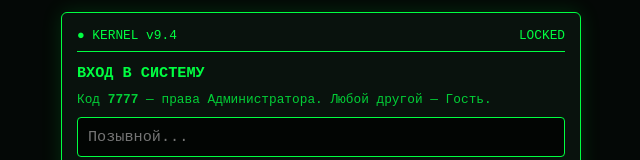
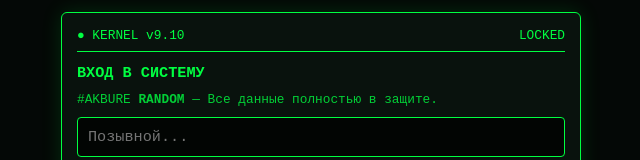
Before and after one commit to Mil851/WIFI, a plain HTML site: page index.html in a window 1280 px wide. Shown: the top 160 px of the page, without its empty margins (319-959 px from the left). Drawn offline with Linux system fonts and the light colour scheme.

Commit message:
Update index.html

```diff
--- a/index.html
+++ b/index.html
@@ -34,9 +34,9 @@ button:active{background:var(--c);color:#000}
 <canvas id="mx"></canvas>
 
 <div class="wrap" id="login">
-  <div class="top"><span>● KERNEL v9.4</span><span>LOCKED</span></div>
+  <div class="top"><span>● KERNEL v9.10</span><span>LOCKED</span></div>
   <h3 style="margin-bottom:10px">ВХОД В СИСТЕМУ</h3>
-  <p style="font-size:.8rem;opacity:.8;margin-bottom:10px">Код <b>7777</b> — права Администратора. Любой другой — Гость.</p>
+  <p style="font-size:.8rem;opacity:.8;margin-bottom:10px">#AKBURE <b>RANDOM</b> — Все данные полностью в защите.</p>
   <input id="nick" placeholder="Позывной..." style="width:100%;margin-bottom:8px">
   <input id="pass" type="password" placeholder="Код доступа (7777)..." style="width:100%;margin-bottom:10px">
   <button onclick="auth()" style="width:100%">АВТОРИЗАЦИЯ</button>
```
